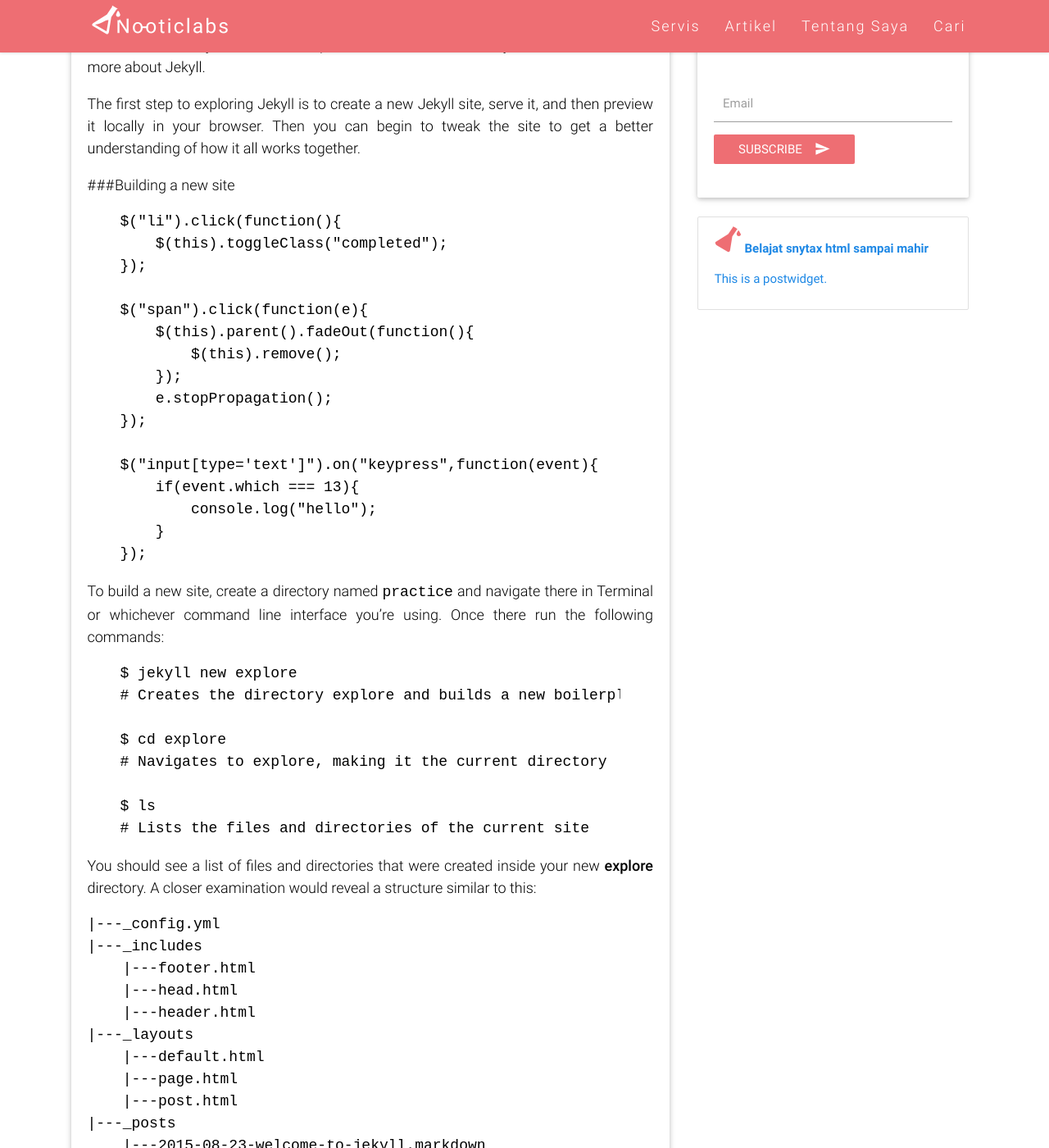
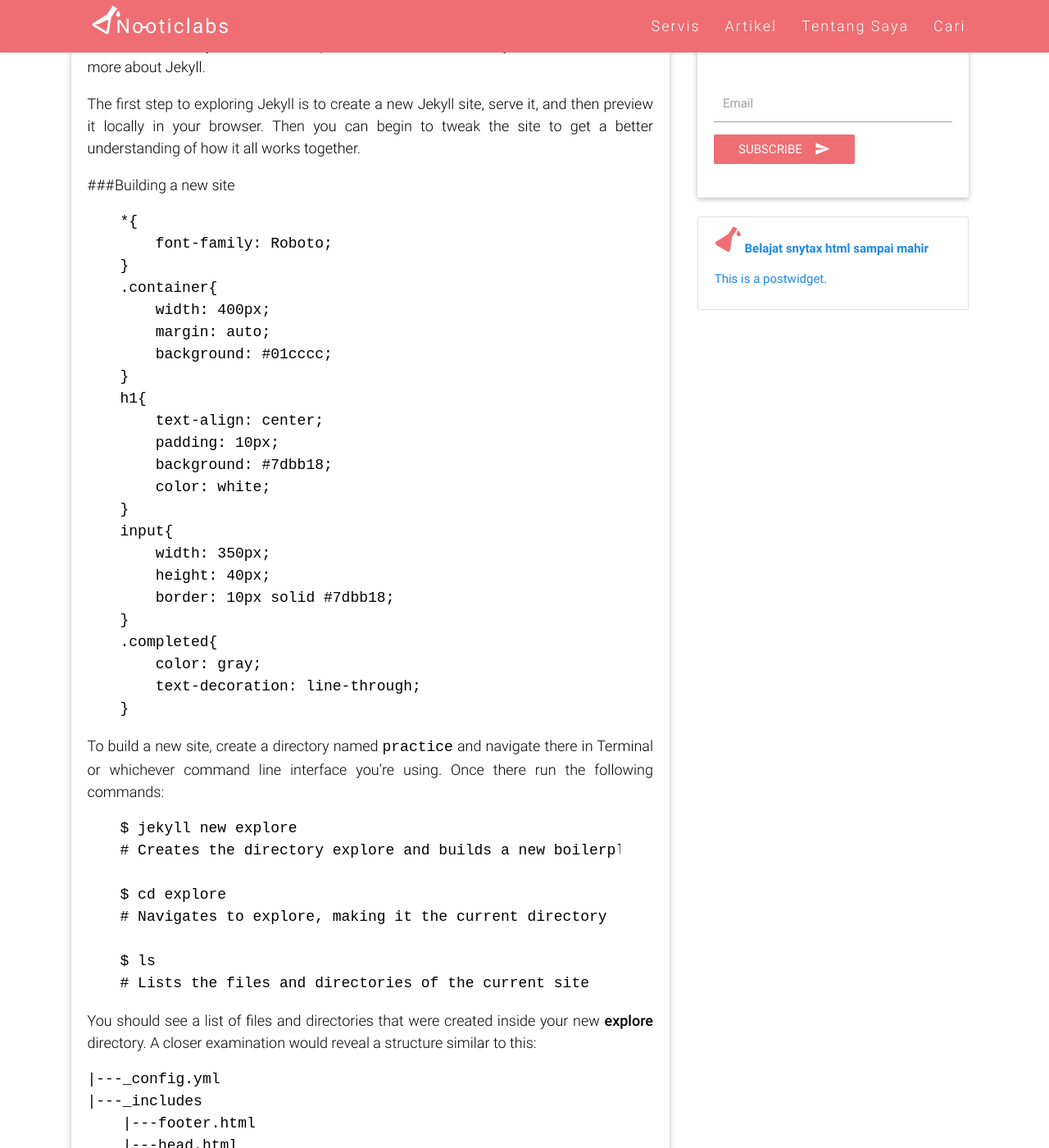
Before and after one commit to nooticlabs/nooticlabs.github.io, a Jekyll site: the page built from _posts/android/2016-03-21-belajar-android.md, in a window 1280 px wide and 1400 px high, scrolled down 833 px. Shown: the whole window at 82% size. Built offline with Jekyll 4.4.1, drawn with Linux system fonts in a browser that asks for light colours; comment, search, counter and statistics services are not loaded.

```diff
--- a/_posts/android/2016-03-21-belajar-android.md
+++ b/_posts/android/2016-03-21-belajar-android.md
@@ -14,23 +14,31 @@
 
 ###Building a new site
 
-{% highlight javascript %}
-$("li").click(function(){
-    $(this).toggleClass("completed");
-});
+{% highlight css %}
+*{
+    font-family: Roboto;
+}
+.container{
+    width: 400px;
+    margin: auto;
+    background: #01cccc;
+}
+h1{
+    text-align: center;
+    padding: 10px;
+    background: #7dbb18;
+    color: white;
+}
+input{
+    width: 350px;
+    height: 40px;
+    border: 10px solid #7dbb18;
+}
+.completed{
+    color: gray;
+    text-decoration: line-through;
+}
 
-$("span").click(function(e){
-    $(this).parent().fadeOut(function(){
-        $(this).remove();
-    });
-    e.stopPropagation();
-});
-
-$("input[type='text']").on("keypress",function(event){
-    if(event.which === 13){
-        console.log("hello");
-    }
-});
 {% endhighlight %}
 
 To build a new site, create a directory named `practice` and navigate there in Terminal or whichever command line interface you’re using. Once there run the following commands:
```
